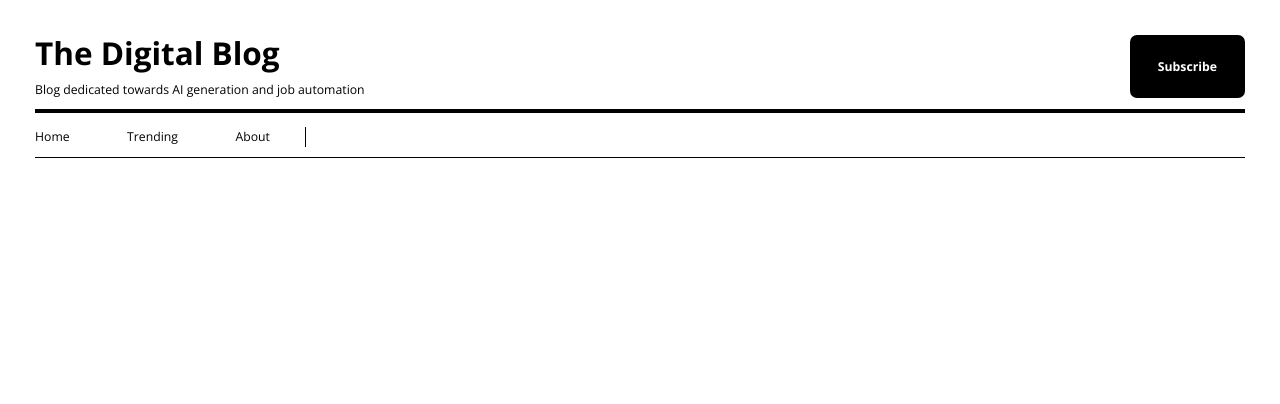
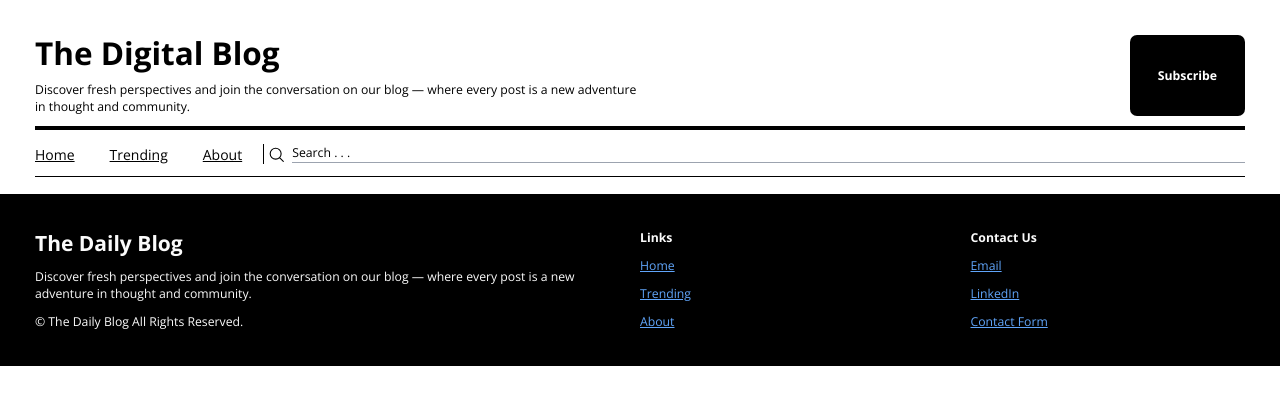
Before and after one commit to bilalrashid0197/test-blog, a Next.js app: page / in a window 1280 px wide. Shown: the top 404 px of the page. Built offline with nearby package versions, Linux system fonts and the light colour scheme.

Commit message:
Created the Footer, and updated the Navigationbar component

```diff
--- /dev/null
+++ b/app/(shared)/Footer.tsx
@@ -0,0 +1,45 @@
+import React from 'react';
+
+
+const Footer = () => {
+  return (
+    <footer className="bg-black text-wh-50 py-10 px-10">
+        <div className="justify-between mx-auto gap-16 sm:flex">
+            {/* FIRST COLUMN */}
+            <div className="mt-0 basis-1/2 sm:mt-0">
+                <h4 className="font-bold text-2xl">The Daily Blog</h4>
+                <p className="my-3">Discover fresh perspectives and join the conversation on our blog — where every post is a new adventure in thought and community.</p>
+                <p>© The Daily Blog All Rights Reserved.</p>
+            </div>
+            {/* SECOND COLUMN */}
+            <div className="mt-6 basis-1/4 sm:mt-0">
+                <h4 className="font-bold">Links</h4>
+                <a href="" className="underline hover:text-blue-600 text-blue-400">
+                    <p className="my-3">Home</p>
+                </a>
+                <a href="" className="underline hover:text-blue-600 text-blue-400">
+                    <p className="my-3">Trending</p>
+                </a>
+                <a href=""  className="underline hover:text-blue-600 text-blue-400">
+                    <p>About</p>
+                </a>
+            </div>
+            {/* THIRD COLUMN */}
+            <div className="mt-6 basis-1/4 sm:mt-0">
+                <h4 className="font-bold">Contact Us</h4>
+                <a href="mailto:rash8510@mylaurier.ca" className="underline hover:text-blue-600 text-blue-400">
+                    <p className="my-3">Email</p>
+                </a>
+                <a href="https://www.linkedin.com/in/bilal-rashid-a04625198/" className="underline hover:text-blue-600 text-blue-400">
+                    <p className="my-3">LinkedIn</p>
+                </a>
+                <a href="https://www.google.ca/" className="underline hover:text-blue-600 text-blue-400">
+                    <p>Contact Form</p>
+                </a>
+            </div>
+        </div>
+    </footer>
+  );
+};
+
+export default Footer;
--- a/app/(shared)/Navbar.tsx
+++ b/app/(shared)/Navbar.tsx
@@ -13,12 +13,12 @@ const Navbar = (props: Props) => {
     <div className="w-2/4">
       <h1 className="font-bold text-3xl md:text-4xl">The Digital Blog</h1>
       <p className="mt-3 text-sm">
-    Blog dedicated towards AI generation and job automation
-  </p>
+        Discover fresh perspectives and join the conversation on our blog — where every post is a new adventure in thought and community.
+      </p>
     </div>
     {/* SUBSCRIBE BUTTON */}
     <div className="flex justify-end">
-      <button type="button" className="bg-black font-bold text-white rounded-lg px-5 md:px-8 py-2 md:py-3 duration-300 hover:scale-105">
+      <button type="button" className="bg-black font-bold text-white rounded-lg px-5 md:px-8 py-2 md:py-3 duration-300 hover:scale-110">
         Subscribe
       </button>
     </div>
@@ -27,14 +27,21 @@ const Navbar = (props: Props) => {
   <hr className="border-y-2 border-black mt-2 mx-10"/>
   <div className="flex justify-between px-10 pt-4 pb-1">
     {/* BUTTONS FOR NAVIGATION */}
-    <div className="basis-1/4 flex justify-between items-center gap-10">
-      <Link href="/">Home</Link>
-      <Link href="/">Trending</Link>
-      <Link href="/">About</Link>
+    <div className="basis-7 flex justify-between items-center gap-10">
+      <Link href="/" className="text-base underline hover:text-blue-400 hover:scale-110 duration-300">Home</Link>
+      <Link href="/" className="text-base underline hover:text-blue-400 hover:scale-110 duration-300">Trending</Link>
+      <Link href="/" className="text-base underline hover:text-blue-400 hover:scale-110 duration-300">About</Link>
     </div>
     {/* SEARCH BAR */}
-    <div className="basis-full ml-10">
-      <div className="verticalLineForHeader"></div>
+    <div className="basis-full ml-6 flex w-full">
+      <div className="verticalLineForHeader"></div> {/*Vertical Line*/}
+      {/* SEARCH BAR */}
+      <button>
+        <MagnifyingGlassIcon className="ml-1 w-5 h-5" />
+      </button>
+      <form className="ml-2 w-full">
+          <input type="text" placeholder='Search . . .' className="w-full placeholder-black border border-t-0 border-l-0 border-r-0 border-gray-400 outline-none"></input>
+      </form>
     </div>
   </div>
   {/* HORIZONTAL RULE FOR DIVISION OFF SECTIONS */}
--- a/app/globals.css
+++ b/app/globals.css
@@ -14,5 +14,6 @@ body,
 /* Search Bar Divider Line */
 .verticalLineForHeader {
     height: 20px;
+    width: 0px;
     border-left: 1px solid black
 }
--- a/app/layout.tsx
+++ b/app/layout.tsx
@@ -2,6 +2,7 @@ import type { Metadata } from "next";
 import { Open_Sans } from "next/font/google"; // Importing the font we will be using
 import "./globals.css"; // Importing the global css to be applied to the document
 import Navbar from "./(shared)/Navbar"; // Importing the Navbar component
+import Footer from "./(shared)/Footer";
 {/* import Home from "./page";*/}
 
 
@@ -22,7 +23,7 @@ export default function RootLayout({
       <body>
         <Navbar />
         {children}
-      {/*<Footer />*/}
+        <Footer />
         </body>
     </html>
   );
```
